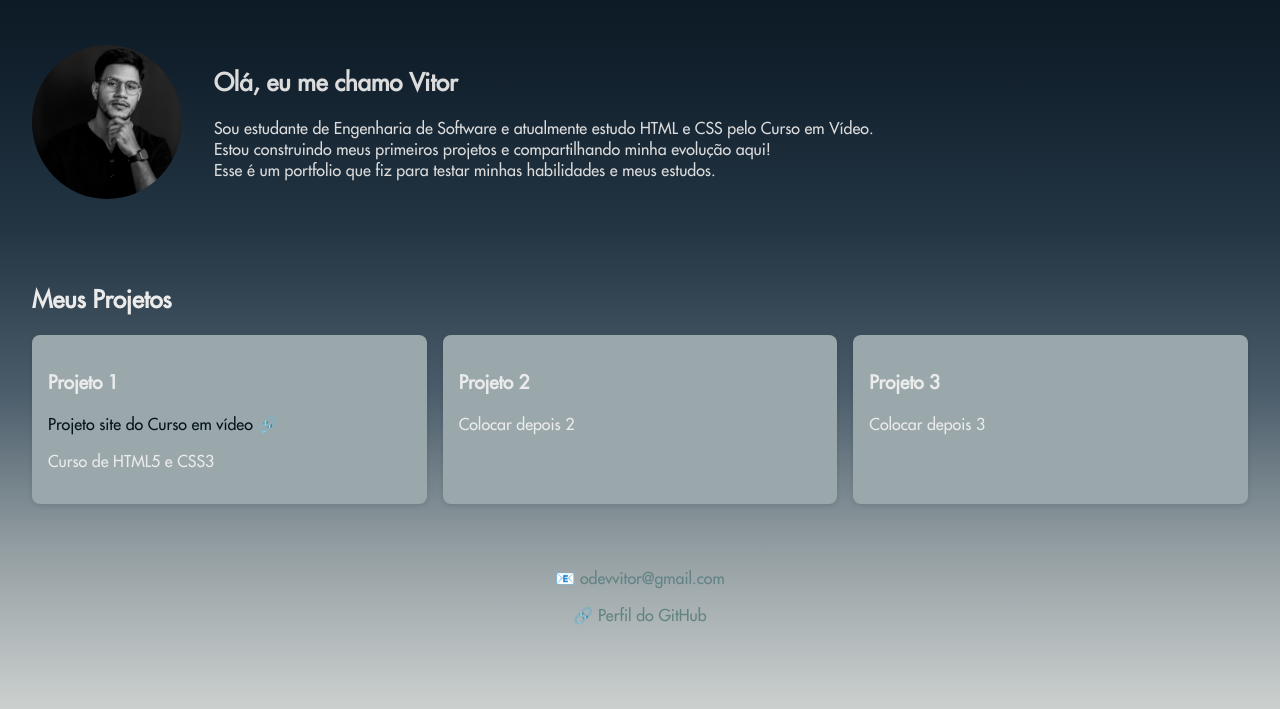
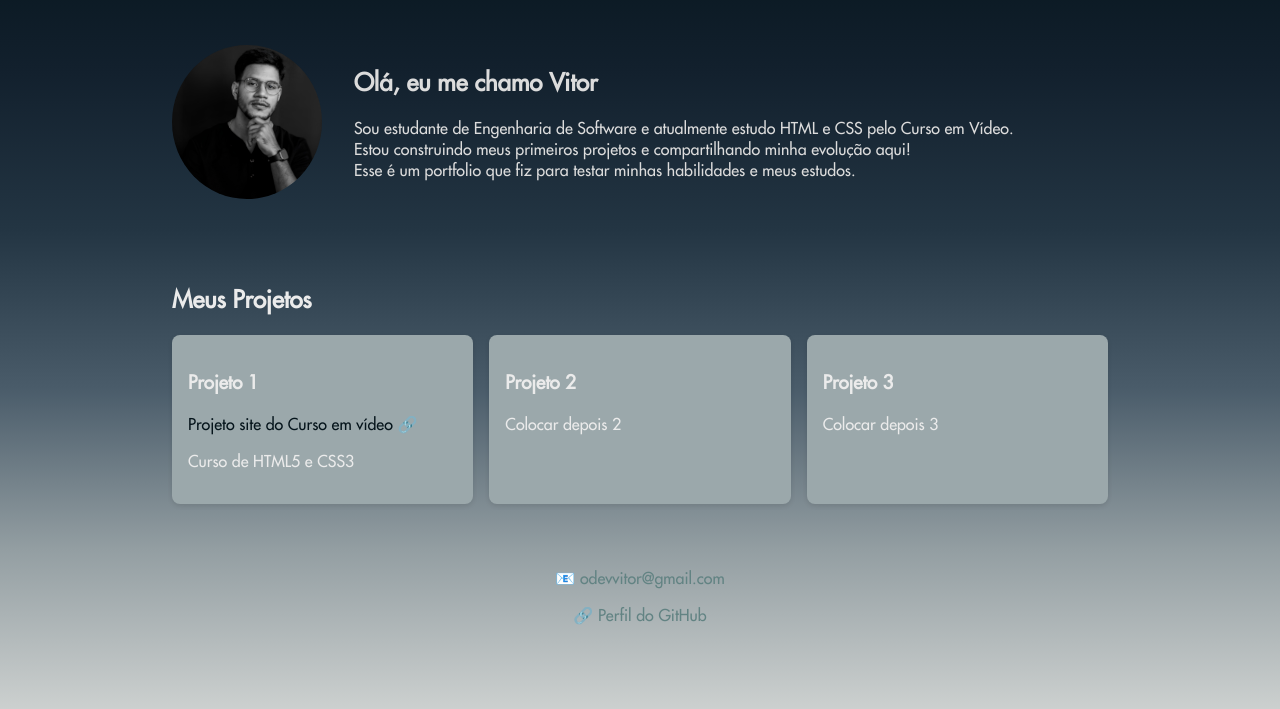
Before and after one commit to vitorsantostr/Portfolio, a plain HTML site: page index.html in a window 1280 px wide. Shown: the part 91-800 px from the top of the page. Drawn offline with Linux system fonts and the light colour scheme; a web font is replaced by a local one.

Commit message:
foi colocado o width max de 100px e o min 300px

```diff
--- a/style.css
+++ b/style.css
@@ -12,8 +12,10 @@
 
        body {
            font-family: 'FuturaLT', sans-serif;
-           margin: 0;
-           padding: 0;
+           min-width:300px;
+           max-width:1000px;
+           margin: auto;
+           padding: auto;
            background-image: linear-gradient(to bottom, #05141B, #12202D, #233543, #4A5C6A, #939EA2, #CCD0CF);
            color: rgb(235, 235, 235);
            background-attachment: fixed;
```
